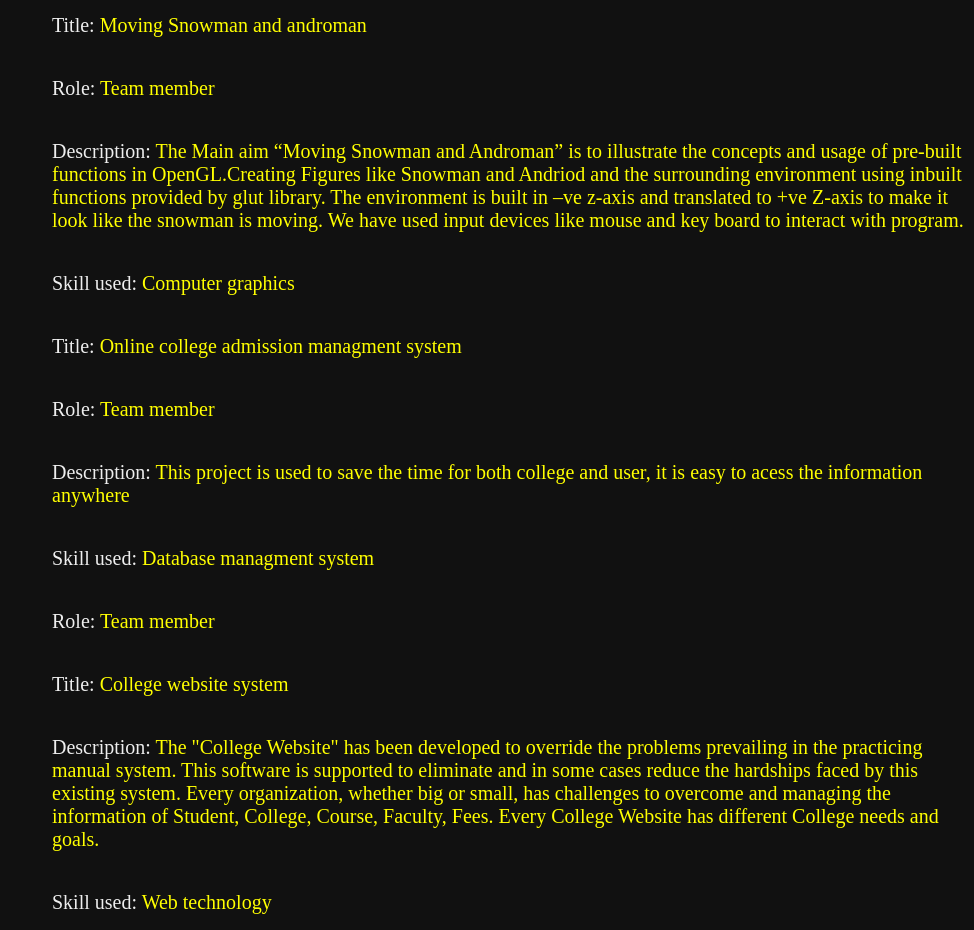
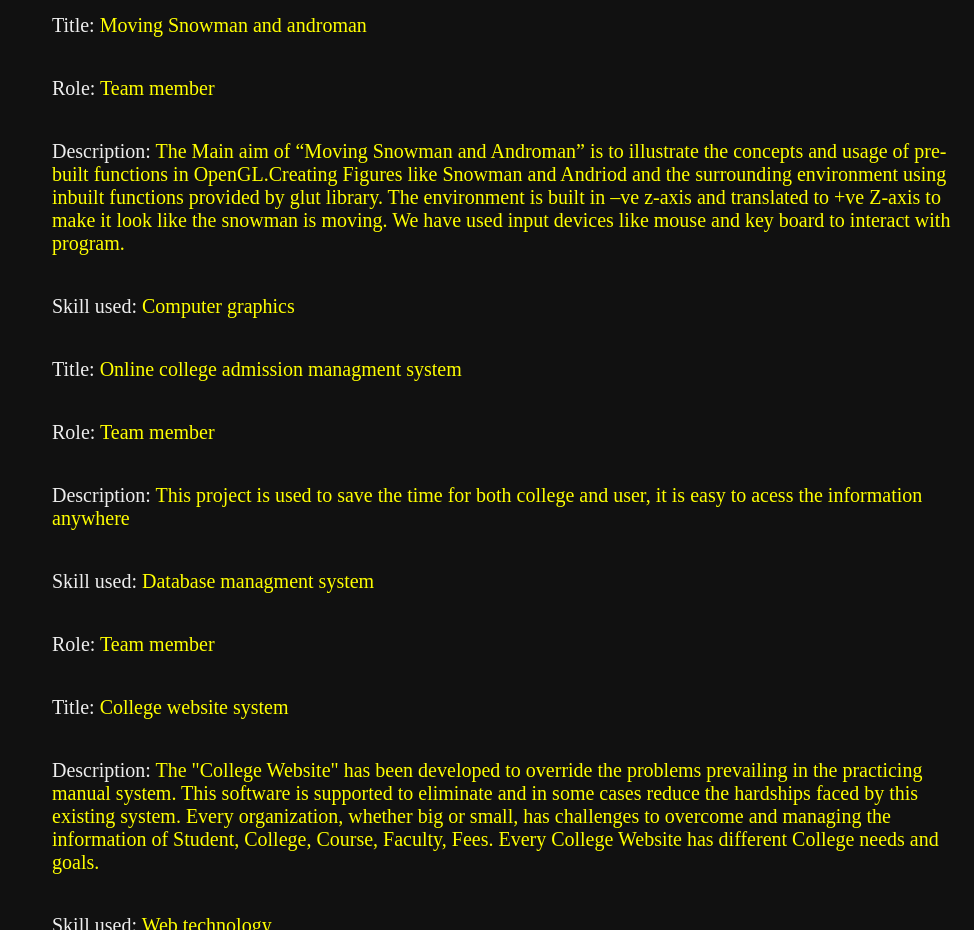
Before and after one commit to Ifra123/abc, a plain HTML site: page index.html in a window 1280 px wide. Shown: the part 1640-2570 px from the top of the page, without its empty margins (306-1280 px from the left). Drawn offline with Linux system fonts and the light colour scheme.

Commit message:
Add files via upload

```diff
--- a/index.html
+++ b/index.html
@@ -95,7 +95,7 @@
 
     <h3><span>Title: </span>Moving Snowman and androman</h3>
     <h3><span>Role: </span>Team member</h3>
-    <h3><span>Description: </span>The Main aim “Moving Snowman and Androman” is to
+    <h3><span>Description: </span>The Main aim of “Moving Snowman and Androman” is to
                           illustrate the concepts and usage of pre-built functions in OpenGL.Creating Figures like Snowman
                           and Andriod and the surrounding environment using inbuilt functions provided by glut library.
                           The environment is built in –ve z-axis and translated to +ve Z-axis to make it look like the
```
Lines whose indentation alone changed are shown as unchanged.
